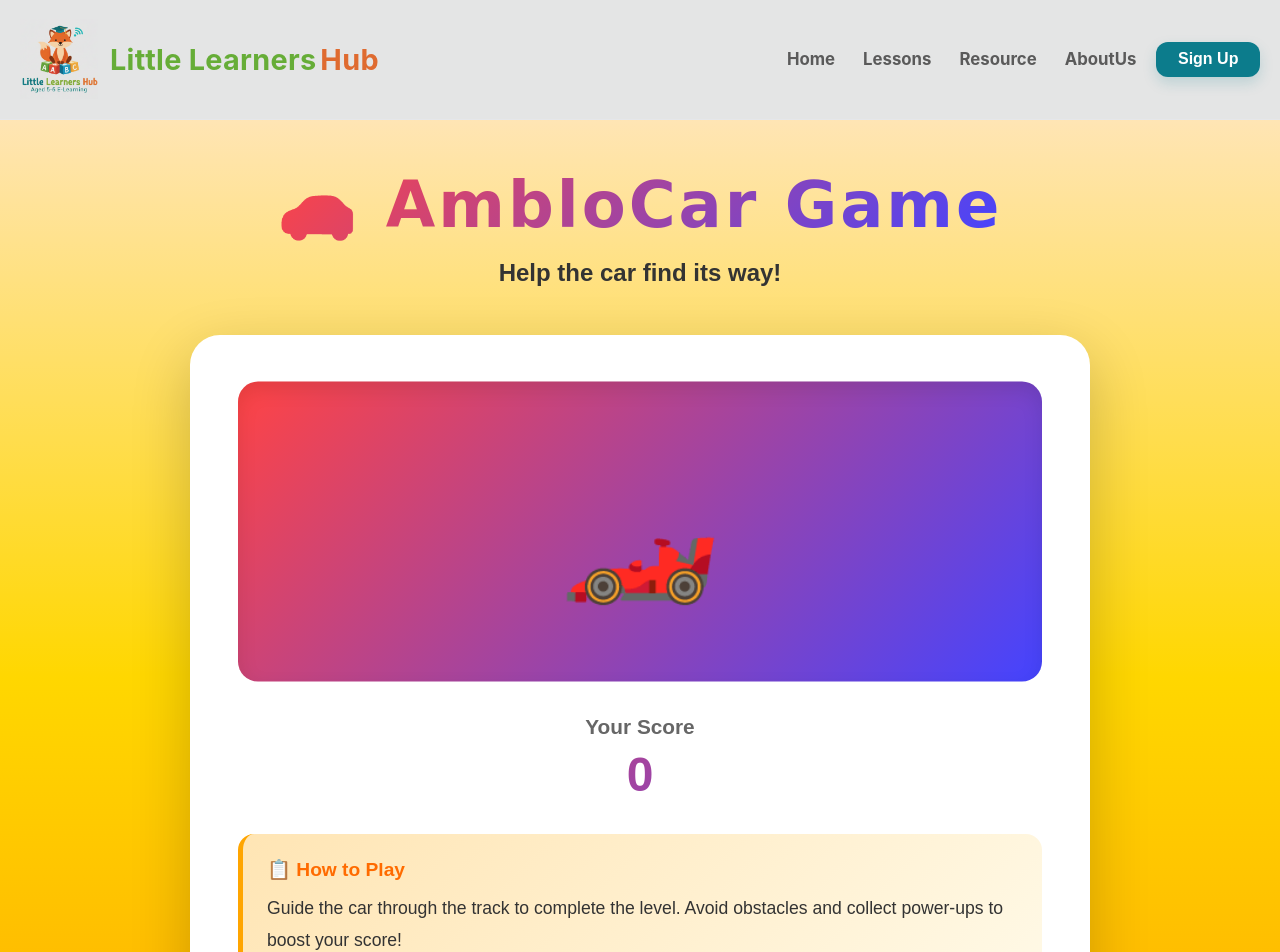
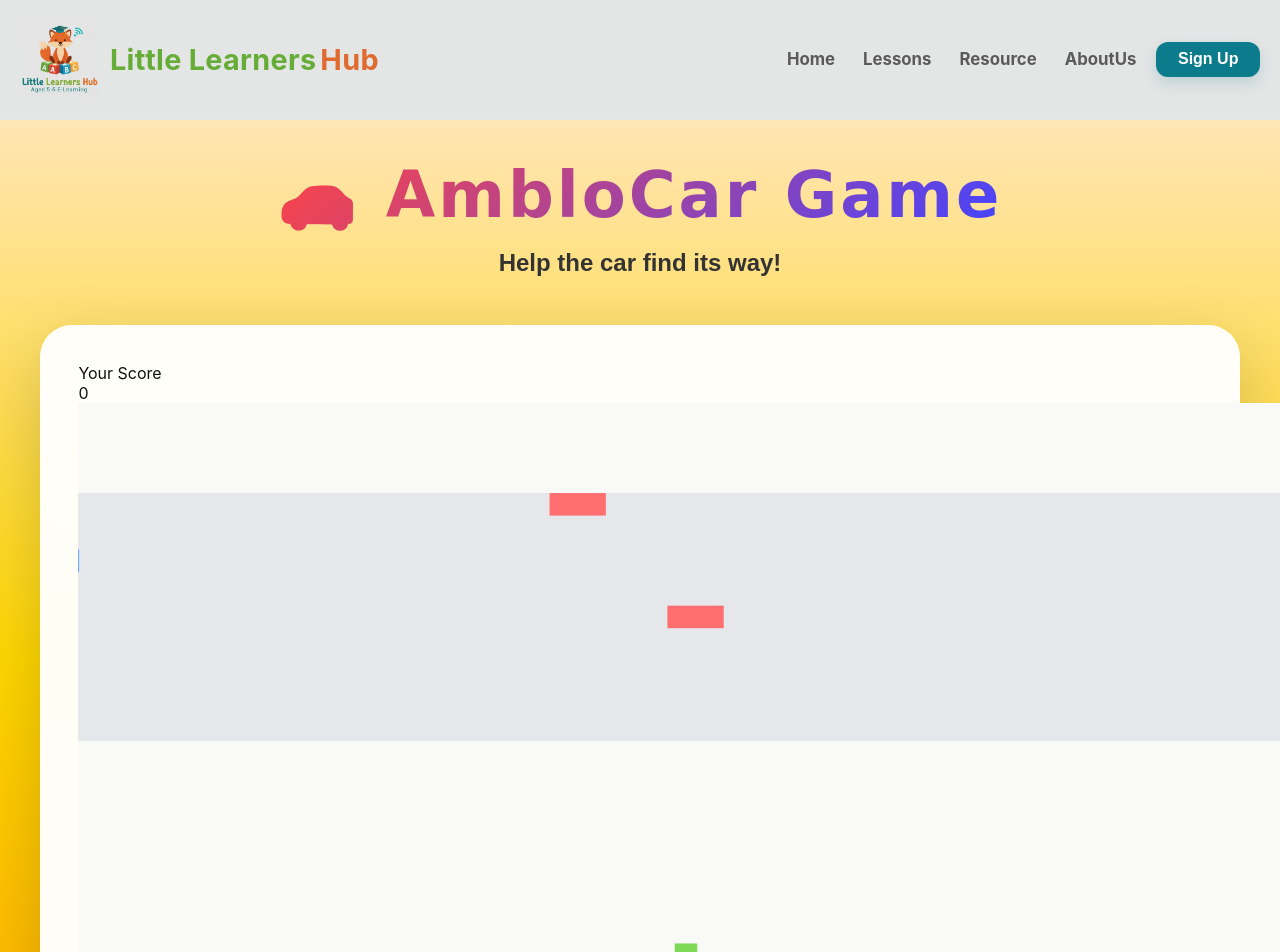
Before and after one commit to ImanthaJayashan/E-Learning_App_frontend, a React (Vite) app: page /games/amblocar in a window 1280 px wide. Shown: the top 952 px of the page. Built offline with nearby package versions, Linux system fonts and the light colour scheme.

Commit message:
create a basic amblocar game

```diff
--- a/src/pages/AmbloCar.tsx
+++ b/src/pages/AmbloCar.tsx
@@ -1,11 +1,132 @@
-import React, { useState } from "react";
+import React, { useEffect, useRef, useState } from "react";
 import { useNavigate } from "react-router-dom";
 import Navbar from "../components/Navbar";
 import Footer from "../components/Footer";
 
+type Car = {
+  x: number;
+  y: number;
+  width: number;
+  height: number;
+  speed: number;
+  color: string;
+};
+
 const AmbloCar: React.FC = () => {
   const navigate = useNavigate();
   const [score, setScore] = useState(0);
+
+  const canvasRef = useRef<HTMLCanvasElement>(null);
+  const scaleRef = useRef(1);
+  const BASE_WIDTH = 1080;
+  const BASE_HEIGHT = 540;
+  const START_Y = BASE_HEIGHT - 60;
+  const TOP_GOAL = 40;
+
+  const man = useRef({
+    x: BASE_WIDTH / 2 - 10,
+    y: START_Y,
+    width: 20,
+    height: 20,
+  });
+
+  const cars = useRef<Car[]>([
+    { x: 0, y: 80, width: 50, height: 20, speed: 1.2, color: "#FF6F6F" },
+    { x: 300, y: 130, width: 50, height: 20, speed: -1, color: "#6FA8FF" },
+    { x: 0, y: 180, width: 50, height: 20, speed: 1.5, color: "#FF6F6F" },
+  ]);
+
+  useEffect(() => {
+    const canvas = canvasRef.current;
+    if (!canvas) return;
+
+    const ctx = canvas.getContext("2d");
+    if (!ctx) return;
+
+    let animationId = 0;
+
+    const resizeCanvas = () => {
+      const availableWidth = Math.min(window.innerWidth * 0.95, 1400);
+      const availableHeight = Math.min(window.innerHeight * 0.85, 900);
+      const scale = Math.min(availableWidth / BASE_WIDTH, availableHeight / BASE_HEIGHT);
+      scaleRef.current = scale;
+      canvas.width = BASE_WIDTH * scale;
+      canvas.height = BASE_HEIGHT * scale;
+    };
+
+    resizeCanvas();
+    window.addEventListener("resize", resizeCanvas);
+
+    const drawRoad = () => {
+      ctx.fillStyle = "#E5E7EB";
+      ctx.fillRect(0, 80, BASE_WIDTH, 220);
+    };
+
+    const drawMan = () => {
+      ctx.fillStyle = "#7ED957";
+      ctx.fillRect(man.current.x, man.current.y, man.current.width, man.current.height);
+    };
+
+    const drawCars = () => {
+      cars.current.forEach((car) => {
+        ctx.fillStyle = car.color;
+        ctx.fillRect(car.x, car.y, car.width, car.height);
+
+        car.x += car.speed;
+
+        if (car.speed > 0 && car.x > BASE_WIDTH) car.x = -car.width;
+        if (car.speed < 0 && car.x < -car.width) car.x = BASE_WIDTH;
+      });
+    };
+
+    const isCollide = (a: { x: number; y: number; width: number; height: number }, b: Car) => {
+      return a.x < b.x + b.width && a.x + a.width > b.x && a.y < b.y + b.height && a.y + a.height > b.y;
+    };
+
+    const update = () => {
+      ctx.setTransform(scaleRef.current, 0, 0, scaleRef.current, 0, 0);
+      ctx.fillStyle = "#F9FAF7";
+      ctx.fillRect(0, 0, BASE_WIDTH, BASE_HEIGHT);
+
+      drawRoad();
+      drawCars();
+      drawMan();
+
+      cars.current.forEach((car) => {
+        if (isCollide(man.current, car)) {
+          window.alert("❌ Hit by car!");
+          man.current.y = START_Y;
+        }
+      });
+
+      if (man.current.y <= TOP_GOAL) {
+        setScore((s) => s + 1);
+        man.current.y = START_Y;
+      }
+
+      animationId = requestAnimationFrame(update);
+    };
+
+    update();
+
+    const handleKey = (e: KeyboardEvent) => {
+      if (e.key === "ArrowUp") man.current.y = Math.max(10, man.current.y - 24);
+      if (e.key === "ArrowDown") man.current.y = Math.min(START_Y, man.current.y + 24);
+    };
+
+    window.addEventListener("keydown", handleKey);
+    return () => {
+      window.removeEventListener("keydown", handleKey);
+      window.removeEventListener("resize", resizeCanvas);
+      cancelAnimationFrame(animationId);
+    };
+  }, []);
+
+  const resetGame = () => {
+    setScore(0);
+    man.current.x = 140;
+    man.current.y = 260;
+  };
 
   const styles = `
     * {
@@ -21,15 +142,15 @@ const AmbloCar: React.FC = () => {
       flex-direction: column;
       position: relative;
       padding-top: 0;
-      padding-bottom: 4rem;
+      padding-bottom: 2rem;
     }
 
     .amblocar-container {
       flex: 1;
-      max-width: 1400px;
+      width: 100%;
+      max-width: 1600px;
       margin: 0 auto;
-      width: 100%;
-      padding: 3rem 2rem;
+      padding: clamp(1.5rem, 3vw, 3rem) clamp(1rem, 3vw, 3rem);
       display: flex;
       flex-direction: column;
       align-items: center;
@@ -62,12 +183,13 @@ const AmbloCar: React.FC = () => {
 
     .game-area {
       width: 100%;
-      max-width: 900px;
-      background: white;
-      border-radius: 30px;
-      padding: 3rem;
-      box-shadow: 0 20px 60px rgba(0, 0, 0, 0.2);
+      max-width: 1200px;
+      background: rgba(255, 255, 255, 0.96);
+      border-radius: 32px;
+      padding: clamp(1.5rem, 3vw, 3rem);
+      box-shadow: 0 25px 70px rgba(0, 0, 0, 0.18);
       animation: fadeIn 0.6s ease-out;
+      backdrop-filter: blur(4px);
     }
 
     @keyframes fadeIn {
@@ -79,7 +201,7 @@ const AmbloCar: React.FC = () => {
         opacity: 1;
         transform: translateY(0);
       }
-    }
+        man.current.y = START_Y;
 
     .car-display {
       width: 100%;
@@ -200,6 +322,27 @@ const AmbloCar: React.FC = () => {
       transform: scale(0.95);
     }
 
+    .game-canvas {
+      width: min(1100px, 95vw);
+      height: min(80vh, 720px);
+      min-height: 360px;
+      border-radius: 22px;
+      border: 4px solid #FFD700;
+      box-shadow: 0 16px 40px rgba(0, 0, 0, 0.18);
+      background: #f9fafb;
+      margin: 0 auto 1.5rem;
+      display: block;
+    }
+
+    .controls-hint {
+      text-align: center;
+      font-size: 1rem;
+      font-weight: 700;
+      color: #444;
+      margin: 0.5rem 0 1.5rem;
+      font-family: 'Nunito', sans-serif;
+    }
+
     @media (max-width: 768px) {
       .amblocar-container {
         padding: 2rem 1rem;
@@ -272,27 +415,34 @@ const AmbloCar: React.FC = () => {
           </div>
 
           <div className="game-area">
-            <div className="car-display">🏎️</div>
-
             <div className="score-board">
               <div className="score-label">Your Score</div>
               <div className="score-value">{score}</div>
             </div>
 
+            <canvas
+              ref={canvasRef}
+              width={BASE_WIDTH}
+              height={BASE_HEIGHT}
+              className="game-canvas"
+              aria-label="Cross the road game canvas"
+            />
+
+            <p className="controls-hint">Use ⬆️⬇️ arrow keys to cross safely.</p>
+
             <div className="game-instructions">
               <div className="instructions-title">📋 How to Play</div>
               <div className="instructions-text">
-                Guide the car through the track to complete the level.
-                Avoid obstacles and collect power-ups to boost your score!
+                Move up and down with the arrow keys. Reach the top to score. Avoid cars or you will be sent back to start!
               </div>
             </div>
 
             <div className="button-group">
               <button
                 className="btn btn-play"
-                onClick={() => setScore(score + 10)}
+                onClick={resetGame}
               >
-                ▶️ Start Game
+                ▶️ Reset
               </button>
               <button
                 className="btn btn-back"
```
